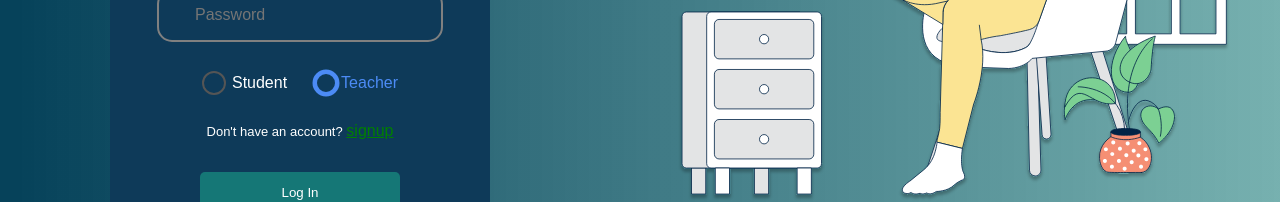
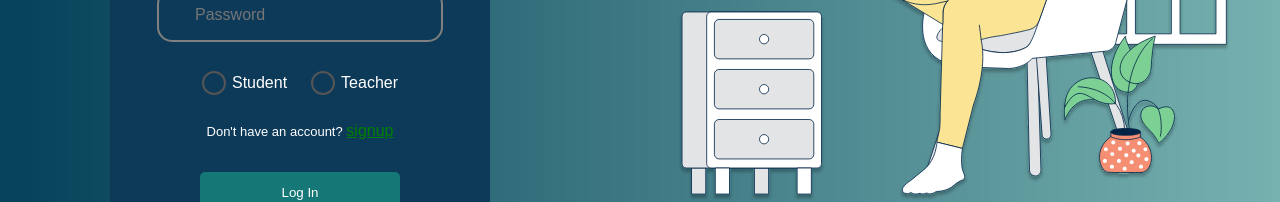
Before and after one commit to Pika003/e-Learning-Platform, a React (Vite) app in the folder frontend/: page /login in a window 1280 px wide. Shown: the part 400-602 px from the top of the page. Built offline with nearby package versions, Linux system fonts and the light colour scheme.

Commit message:
handle error validation

```diff
--- a/frontend/src/Pages/Components/RadioBtn/Radiobtn.jsx
+++ b/frontend/src/Pages/Components/RadioBtn/Radiobtn.jsx
@@ -25,8 +25,8 @@ function Radiobtn({userType,setUserType}) {
             id="radio1"
             className="radio-button__input"
             type="radio"
-            checked={userType === 'student'}
-            onChange={()=>setUserType('student')}
+            checked={userType === 'teacher'}
+            onChange={()=>setUserType('teacher')}
           />
           <label htmlFor="radio1" className="radio-button__label">
             <span className="radio-button__custom" />
--- a/frontend/src/Pages/Login/Login.jsx
+++ b/frontend/src/Pages/Login/Login.jsx
@@ -9,7 +9,7 @@ export default function Login() {
   const [Email, setEmail] = useState("");
   const [Password, setPassword] = useState("");
   const [errors, setErrors] = useState({});
-  const [userType, setUserType] = useState('student');
+  const [userType, setUserType] = useState('');
 
 
 
--- a/frontend/src/Pages/Signup/Signup.jsx
+++ b/frontend/src/Pages/Signup/Signup.jsx
@@ -11,7 +11,7 @@ const Signup = () => {
   const [Email, setEmail] = useState("");
   const [Password, setPassword] = useState("");
   const [errors, setErrors] = useState({});
-  const [userType, setUserType] = useState('student');
+  const [userType, setUserType] = useState('');
 
 
   // Function to handle form submission
@@ -55,7 +55,7 @@ const Signup = () => {
 
     try {
       // Send data to backend (you need to implement this part)
-      const response = await fetch("/api/student/signup", {
+      const response = await fetch(`/api/${userType}/signup`, {
         method: "POST",
         mode: "cors",
         headers: {
```
